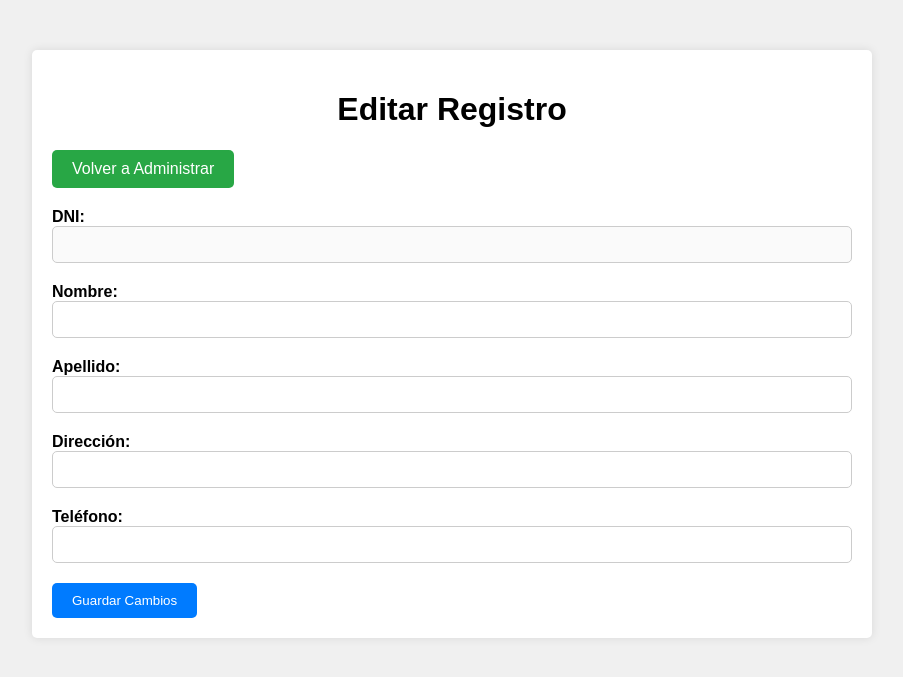
After one commit to Valen89hh/practica-calificada-render, a Flask app: page /editar/1 in a window 1280 px wide. The commit adds this page. Shown: the top 677 px of the page, without its empty margins (188-1091 px from the left). Run offline with Flask 3, Linux system fonts and the light colour scheme; data that the repository does not hold is empty; some libraries are stand-ins or nearby versions.

Commit message:
Agregar validacion de formulario y boton editar en administrar

```diff
--- a/app.py
+++ b/app.py
@@ -82,6 +82,29 @@ def administrar():
     registros=obtener_registros()
     return render_template('administrar.html',registros=registros)
 
+@app.route('/editar/<dni>')
+def editar(dni):
+    conn = conectar_db()
+    cursor = conn.cursor()
+    cursor.execute("SELECT * FROM personas WHERE dni = %s", (dni,))
+    registro = cursor.fetchone()
+    conn.close()
+    return render_template('editar.html', registro=registro)
+
+@app.route('/actualizar/<dni>', methods=['POST'])
+def actualizar(dni):
+    nombre = request.form['nombre']
+    apellido = request.form['apellido']
+    direccion = request.form['direccion']
+    telefono = request.form['telefono']
+    conn = conectar_db()
+    cursor = conn.cursor()
+    cursor.execute("UPDATE personas SET nombre=%s, apellido=%s, direccion=%s, telefono=%s WHERE dni=%s",
+                   (nombre, apellido, direccion, telefono, dni))
+    conn.commit()
+    conn.close()
+    return redirect(url_for('administrar'))
+
 @app.route('/eliminar/<dni>', methods=['POST'])
 def eliminar_registro(dni):
     conn = psycopg2.connect(
--- a/templates/administrar.html
+++ b/templates/administrar.html
@@ -33,6 +33,7 @@
                     <td>{{ registro[4] }}</td>
                     <td>{{ registro[5] }}</td>
                     <td>
+                        <a href="/editar/{{ registro[1] }}" style="display:inline-block; background-color:#007bff; color:#fff; padding:6px 12px; border-radius:5px; text-decoration:none; margin-right:5px;">Editar</a>
                         <form action="/eliminar/{{ registro[1] }}" method="post" style="display:inline;">
                             <button type="submit" onclick="return confirm('¿Estás seguro de eliminar este registro?');" style="background-color: #dc3545;">Eliminar</button>
                         </form>
--- /dev/null
+++ b/templates/editar.html
@@ -0,0 +1,39 @@
+<!DOCTYPE html>
+<html lang="es">
+<head>
+    <meta charset="UTF-8">
+    <meta name="viewport" content="width=device-width, initial-scale=1.0">
+    <title>Editar Registro</title>
+    <link rel="stylesheet" href="/static/styles.css">
+</head>
+<body>
+    <div class="container">
+        <h1>Editar Registro</h1>
+        <a href="/administrar" class="administrar-link">Volver a Administrar</a>
+        <div class="separator"></div>
+        <form action="/actualizar/{{ registro[1] }}" method="post">
+            <div class="form-group">
+                <label for="dni">DNI:</label>
+                <input type="text" id="dni" value="{{ registro[1] }}" disabled>
+            </div>
+            <div class="form-group">
+                <label for="nombre">Nombre:</label>
+                <input type="text" id="nombre" name="nombre" value="{{ registro[2] }}" required>
+            </div>
+            <div class="form-group">
+                <label for="apellido">Apellido:</label>
+                <input type="text" id="apellido" name="apellido" value="{{ registro[3] }}" required>
+            </div>
+            <div class="form-group">
+                <label for="direccion">Direcci&oacute;n:</label>
+                <input type="text" id="direccion" name="direccion" value="{{ registro[4] }}">
+            </div>
+            <div class="form-group">
+                <label for="telefono">Tel&eacute;fono:</label>
+                <input type="text" id="telefono" name="telefono" value="{{ registro[5] }}">
+            </div>
+            <button type="submit">Guardar Cambios</button>
+        </form>
+    </div>
+</body>
+</html>
```
Also changed, not shown: templates/index.html (+22 -1 lines).
